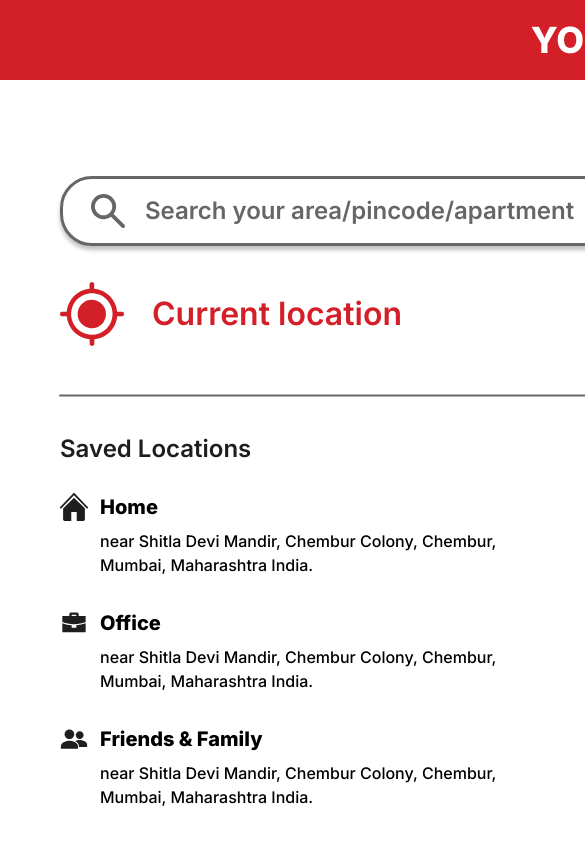
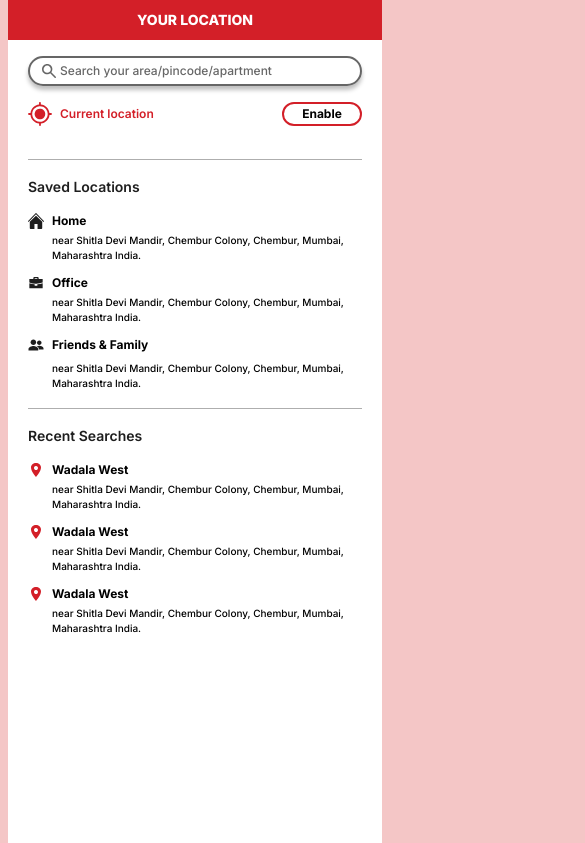
Before and after one commit to Himanshu90k/Online_Groceries_Website, a React (Vite) app: page /location in a window 390 px wide. Shown: the top 843 px of the page, 585 px wide, since content can reach past the window. Built offline with nearby package versions, Linux system fonts and the light colour scheme.

Commit message:
make LocationPage responsive

```diff
--- a/src/pages/home/HomePage.tsx
+++ b/src/pages/home/HomePage.tsx
@@ -2,7 +2,7 @@ import Navbar from "./Navbar";
 import Products from "./Products";
 // import LocationPopup from "./LocationPopup";
 // import AddLocationPopup from "./AddLocationPopup";
-import Footer from "../../components/footer";
+import Footer from "../../components/Footer";
 
 const HomePage = () => {
     return (
--- a/src/pages/home/Products.tsx
+++ b/src/pages/home/Products.tsx
@@ -6,7 +6,7 @@ import '../../index.css';
 
 const Products = () => {
     return (
-        <div className='my-9 w-full flex flex-col items-center gap-4'>
+        <div className='my-9 w-full flex md:mb-40 flex-col items-center gap-4'>
 
             {/* groceries */}
             <div className="bg-customRed w-full h-36 md:h-100 flex items-center gap-4 md:gap-8 overflow-x-scroll px-4">
--- a/src/pages/location/LocationPage.tsx
+++ b/src/pages/location/LocationPage.tsx
@@ -1,16 +1,18 @@
 const LocationPage = () => {
+
     return (
-        <div className="flex flex-col items-center bg-white w-300 mx-auto justify-start h-max">
+        <div className="flex flex-col items-center bg-white min-w-78 max-w-300 h-screen md:h-fit 2xl:h-screen mx-2 md:mx-4 lg:mx-9 xl:mx-auto justify-start">
             {/* heading */}
-            <div className="w-300 h-20 bg-customRed flex items-center justify-center">
-                <h1 className="text-white font-inter text-4xl font-extrabold">YOUR LOCATION</h1>
+            <div className="w-full h-10 lg:h-20 bg-customRed flex items-center justify-center">
+                <h1 className="text-white font-inter text-sm lg:text-4xl font-extrabold">YOUR LOCATION</h1>
             </div>
 
+            <div className="w-full px-5 sm:px-10 md:px-16 h-fit">
                 {/* search bar */}
-            <div className="w-280 h-19 rounded-4-xl border-3 border-solid border-extraLightBlack shadow-searchBoxShadow mb-9 mt-24 flex items-center justify-start">
-                <div className="flex gap-5 items-center m-7">
+                <div className="w-full h-7 lg:h-19 rounded-4-xl border-2 lg:border-3 border-solid border-extraLightBlack shadow-searchBoxShadow my-4 lg:mb-9 lg:mt-24 flex items-center justify-start">
+                    <div className="flex gap-1 lg:gap-5 items-center pl-3 lg:pl-7">
                         <button type="button" title="search">
-                        <svg xmlns="http://www.w3.org/2000/svg" width="34" height="34" viewBox="0 0 34 34" fill="none">
+                            <svg xmlns="http://www.w3.org/2000/svg" className="w-3.5 lg:w-34px h-14px lg:h-34px" viewBox="0 0 34 34" fill="none">
                                 <path
                                     d="M12.5747 25.1494C9.06022 25.1494 6.08615 23.9319 3.65246 21.4969C1.21878 19.0619 0.00129073 16.0879 1.02358e-06 12.5747C-0.00128869 9.06151 1.2162
                                 6.08743 3.65246 3.65246C6.08873 1.21749 9.0628 0 12.5747 0C16.0866 0 19.0613 1.21749 21.4988 3.65246C23.9364 6.08743 25.1532 9.06151 25.1494 12.5747C25.1494 13.9934
@@ -21,14 +23,14 @@ const LocationPage = () => {
                                 />
                             </svg>
                         </button>
-                    <p className="text-extraLightBlack font-inter text-2xl font-semibold">Search your area/pincode/apartment</p>
+                        <p className="text-extraLightBlack font-inter text-xs lg:text-2xl font-medium lg:font-semibold">Search your area/pincode/apartment</p>
                     </div>
                 </div>
 
                 {/* location buttons */}
-            <div className="w-280 h-16 mb-12 flex justify-between items-center">
-                <div className="h-full flex items-center gap-7">
-                    <svg xmlns="http://www.w3.org/2000/svg" width="64" height="64" viewBox="0 0 64 64" fill="none">
+                <div className="w-full h-fit mb-8 lg:mb-12 flex justify-between items-center">
+                    <div className="h-full flex items-center gap-2 lg:gap-7">
+                        <svg xmlns="http://www.w3.org/2000/svg" className="w-6 lg:w-16 h-6 lg:h-16" width="64" height="64" viewBox="0 0 64 64" fill="none">
                             <path
                                 d="M61.5024 29.6585H57.1629C56.5958 23.7567 53.9927 18.2361 49.8003 14.0436C45.6078 9.85119 40.0872 7.24814 34.1854 6.68098V2.34146C34.1854 1.72047
                                 33.9387 1.12491 33.4996 0.685799C33.0605 0.246689 32.4649 0 31.8439 0C31.2229 0 30.6273 0.246689 30.1882 0.685799C29.7491 1.12491 29.5024 1.72047 29.5024 2.34146V6.68098C23.6264
@@ -47,27 +49,27 @@ const LocationPage = () => {
                             31.844 17.8575C33.7038 17.8575 35.5454 18.2243 37.2633 18.937C38.9812 19.6496 40.5416 20.6942 41.8553 22.0107C43.1689 23.3273 44.21 24.89 44.9189 26.6094C45.6278 28.3289 45.9905 30.1713 45.9864 32.0311Z" fill="#D31F28"
                             />
                         </svg>
-                    <h3 className="text-customRed font-inter font-semibold text-3.5xl">Current location</h3>
+                        <h3 className="text-customRed font-inter font-semibold text-xs lg:text-3.5xl">Current location</h3>
                     </div>
 
-                <button type="button" title="enable" className="text-black font-inter text-3.5xl font-bold w-56 h-16 rounded-4-xl border-4 border-solid border-customRed">
+                    <button type="button" title="enable" className="text-black font-inter text-xs lg:text-3.5xl font-bold w-20 lg:w-56 h-6 lg:h-16 rounded-4-xl border-2 lg:border-4 border-solid border-customRed">
                         Enable
                     </button>
                 </div>
 
                 {/* break */}
-            <svg xmlns="http://www.w3.org/2000/svg" width="1242" height="3" viewBox="0 0 1242 3" fill="none">
-                <path d="M1 1.5L1241 1.50011" stroke="black" strokeOpacity="0.6" strokeWidth="2" strokeLinecap="round" />
+                <svg xmlns="http://www.w3.org/2000/svg" className="w-full stroke-2" height="3" viewBox="0 0 1242 3" fill="none">
+                    <path d="M1 1.5L1241 1.50011" stroke="black" strokeOpacity="0.6" strokeLinecap="round" />
                 </svg>
 
                 {/* saved locations */}
-            <div className="w-280 h-auto flex flex-col items-start my-9">
-                <h2 className="text-customBlack font-inter text-2xl font-semibold mb-7">Saved Locations</h2>
+                <div className="w-full h-auto flex flex-col items-start my-4 lg:my-9">
+                    <h2 className="text-customBlack font-inter text-sm lg:text-2xl font-semibold mb-4 lg:mb-7">Saved Locations</h2>
 
                     {/* home location */}
-                <div className="flex flex-col items-start gap-2 mb-8">
-                    <div className="flex items-center gap-3">
-                        <svg xmlns="http://www.w3.org/2000/svg" width="28" height="28" viewBox="0 0 28 28" fill="none">
+                    <div className="flex flex-col items-start gap-1 lg:gap-2 mb-3 lg:mb-8">
+                        <div className="flex items-center gap-2 lg:gap-3">
+                            <svg xmlns="http://www.w3.org/2000/svg" className="w-4 lg:w-7 h-4 lg:h-28px" viewBox="0 0 28 28" fill="none">
                                 <path
                                     d="M27.1269 15.5555C27.0115 15.5562 26.8971 15.5331 26.7903 15.4876C26.6835 15.442 26.5863 15.3749 26.5044 15.29L13.9757
                                 2.19799L1.44703 15.29C1.27931 15.44 1.06356 15.5184 0.842906 15.5095C0.62225 15.5006 0.412937 15.4051 0.256793 15.242C0.10065 15.079 0.00917683 14.8604
@@ -79,53 +81,53 @@ const LocationPage = () => {
                                 28 24.017 27.8124 24.3573 27.4785C24.6977 27.1446 24.8889 26.6917 24.8889 26.2195V15.3229L14 4.66663Z" fill="#1E1E1E"
                                 />
                             </svg>
-                        <p className="text-black font-inter text-xl font-extrabold">Home</p>
+                            <p className="text-black font-inter text-xs lg:text-xl font-bold lg:font-extrabold">Home</p>
                         </div>
 
-                    <p className="pl-10 text-black font-inter text-base font-medium">near Shitla Devi Mandir, Chembur Colony, Chembur,<br />Mumbai, Maharashtra India.</p>
+                        <p className="pl-6 lg:pl-10 text-black font-inter text-xxs lg:text-base font-medium">near Shitla Devi Mandir, Chembur Colony, Chembur,<br className="md:block hidden" /> Mumbai, Maharashtra India.</p>
                     </div>
 
                     {/* office location */}
-                <div className="flex flex-col items-start gap-2 mb-8">
-                    <div className="flex items-center gap-3">
-                        <svg xmlns="http://www.w3.org/2000/svg" width="28" height="28" viewBox="0 0 28 28" fill="none">
+                    <div className="flex flex-col items-start gap-1 lg:gap-2 mb-3 lg:mb-8">
+                        <div className="flex items-center gap-2 lg:gap-3">
+                            <svg xmlns="http://www.w3.org/2000/svg" className="w-4 lg:w-7 h-4 lg:h-28px" viewBox="0 0 28 28" fill="none">
                                 <path fillRule="evenodd" clipRule="evenodd" d="M2.33337 14.315C5.31843 15.4763 8.46856 16.1575 11.6667 16.3334V18.6666H16.3334V16.3334C19.5238 16.1335 22.668 15.4693 25.6667 14.3616V23.3334H2.33337V14.315ZM17.5 3.5L18.6667 4.66665V7H25.6667V13.0784C22.0895 14.414 18.3082 15.1205 14.49 15.1666H13.65C9.78066 15.1248 5.94929 14.398 2.33337 13.02V7H9.33337V4.66665L10.5 3.5H17.5ZM16.3334 5.83335H11.6667V7H16.3334V5.83335Z" fill="#1E1E1E" />
                             </svg>
-                        <p className="text-black font-inter text-xl font-extrabold">Office</p>
+                            <p className="text-black font-inter text-xs lg:text-xl font-bold lg:font-extrabold">Office</p>
                         </div>
 
-                    <p className="pl-10 text-black font-inter text-base font-medium">near Shitla Devi Mandir, Chembur Colony, Chembur,<br />Mumbai, Maharashtra India.</p>
+                        <p className="pl-6 lg:pl-10 text-black font-inter text-xxs lg:text-base font-medium">near Shitla Devi Mandir, Chembur Colony, Chembur,<br className="md:block hidden" /> Mumbai, Maharashtra India.</p>
                     </div>
 
                     {/* Friends & Family location */}
                     <div className="flex flex-col items-start gap-2">
-                    <div className="flex items-center gap-3">
-                        <svg xmlns="http://www.w3.org/2000/svg" width="28" height="28" viewBox="0 0 28 28" fill="none">
+                        <div className="flex items-center gap-2 lg:gap-3">
+                            <svg xmlns="http://www.w3.org/2000/svg" className="w-4 lg:w-7 h-4 lg:h-28px" viewBox="0 0 28 28" fill="none">
                                 <path d="M19.6875 14C17.5129 14 15.75 12.2371 15.75 10.0625C15.75 7.88788 17.5129 6.125 19.6875 6.125C21.8621 6.125 23.625 7.88788 23.625 10.0625C23.625 12.2371 21.8621 14 19.6875 14Z" fill="#1E1E1E" />
                                 <path d="M15.2031 16.1875C16.7431 15.4055 18.4428 15.0938 19.6875 15.0938C22.1255 15.0938 27.125 16.5889 27.125 19.5781V21.875H18.9219V20.9962C18.9219 19.9571 18.4844 18.9153 17.7188 18.0469C17.1079 17.3534 16.2526 16.7098 15.2031 16.1875Z" fill="#1E1E1E" />
                                 <path d="M9.40625 15.75C12.2538 15.75 17.9375 17.5087 17.9375 21V23.625H0.875V21C0.875 17.5087 6.55867 15.75 9.40625 15.75Z" fill="#1E1E1E" />
                                 <path d="M9.40625 14C6.74838 14 4.59375 11.8454 4.59375 9.1875C4.59375 6.52963 6.74838 4.375 9.40625 4.375C12.0641 4.375 14.2188 6.52963 14.2188 9.1875C14.2188 11.8454 12.0641 14 9.40625 14Z" fill="#1E1E1E" />
                             </svg>
-                        <p className="text-black font-inter text-xl font-extrabold">Friends & Family</p>
+                            <p className="text-black font-inter text-xs lg:text-xl font-bold lg:font-extrabold">Friends & Family</p>
                         </div>
 
-                    <p className="pl-10 text-black font-inter text-base font-medium">near Shitla Devi Mandir, Chembur Colony, Chembur,<br />Mumbai, Maharashtra India.</p>
+                        <p className="pl-6 lg:pl-10 text-black font-inter text-xxs lg:text-base font-medium">near Shitla Devi Mandir, Chembur Colony, Chembur,<br className="md:block hidden" /> Mumbai, Maharashtra India.</p>
                     </div>
                 </div>
 
                 {/* break */}
-            <svg xmlns="http://www.w3.org/2000/svg" width="1242" height="3" viewBox="0 0 1242 3" fill="none">
-                <path d="M1 1.5L1241 1.50011" stroke="black" strokeOpacity="0.6" strokeWidth="2" strokeLinecap="round" />
+                <svg xmlns="http://www.w3.org/2000/svg" className="w-full stroke-2" height="3" viewBox="0 0 1242 3" fill="none">
+                    <path d="M1 1.5L1241 1.50011" stroke="black" strokeOpacity="0.6" strokeLinecap="round" />
                 </svg>
 
                 {/* recent searches */}
-            <div className="w-280 h-auto flex flex-col items-start my-9">
-                <h2 className="text-customBlack font-inter text-2xl font-semibold mb-7">Recent Searches</h2>
+                <div className="w-full h-auto flex flex-col items-start my-4 lg:my-9">
+                    <h2 className="text-customBlack font-inter text-sm lg:text-2xl font-semibold mb-4 lg:mb-7">Recent Searches</h2>
 
                     {/* recent location */}
-                <div className="flex flex-col items-start gap-2 mb-8">
-                    <div className="flex items-center gap-3">
-                        <svg xmlns="http://www.w3.org/2000/svg" width="28" height="28" viewBox="0 0 28 28" fill="none">
+                    <div className="flex flex-col items-start gap-1 lg:gap-2 mb-3 lg:mb-8">
+                        <div className="flex items-center gap-2 lg:gap-3">
+                            <svg xmlns="http://www.w3.org/2000/svg" className="w-4 lg:w-7 h-4 lg:h-28px" viewBox="0 0 28 28" fill="none">
                                 <path
                                     d="M14 1.75C9.16945 1.75 5.25 5.27789 5.25 9.625C5.25 16.625 14 26.25 14 26.25C14 26.25 22.75 16.625 22.75 9.625C22.75 5.27789 18.8305 1.75 14
                                 1.75ZM14 14C13.3078 14 12.6311 13.7947 12.0555 13.4101C11.4799 13.0256 11.0313 12.4789 10.7664 11.8394C10.5015 11.1999 10.4322 10.4961 10.5673 9.81718C10.7023 9.13825 11.0356 8.51461 11.5251 8.02513C12.0146
@@ -133,16 +135,16 @@ const LocationPage = () => {
                                 12.9738C15.8176 13.6299 14.9279 13.999 14 14Z" fill="#D31F28"
                                 />
                             </svg>
-                        <p className="text-black font-inter text-xl font-extrabold">Wadala West</p>
+                            <p className="text-black font-inter text-xs lg:text-xl font-bold lg:font-extrabold">Wadala West</p>
                         </div>
 
-                    <p className="pl-10 text-black font-inter text-base font-medium">near Shitla Devi Mandir, Chembur Colony, Chembur,<br />Mumbai, Maharashtra India.</p>
+                        <p className="pl-6 lg:pl-10 text-black font-inter text-xxs lg:text-base font-medium">near Shitla Devi Mandir, Chembur Colony, Chembur,<br className="md:block hidden" /> Mumbai, Maharashtra India.</p>
                     </div>
 
                     {/* recent location */}
-                <div className="flex flex-col items-start gap-2 mb-8">
-                    <div className="flex items-center gap-3">
-                        <svg xmlns="http://www.w3.org/2000/svg" width="28" height="28" viewBox="0 0 28 28" fill="none">
+                    <div className="flex flex-col items-start gap-1 lg:gap-2 mb-3 lg:mb-8">
+                        <div className="flex items-center gap-2 lg:gap-3">
+                            <svg xmlns="http://www.w3.org/2000/svg" className="w-4 lg:w-7 h-4 lg:h-28px" viewBox="0 0 28 28" fill="none">
                                 <path
                                     d="M14 1.75C9.16945 1.75 5.25 5.27789 5.25 9.625C5.25 16.625 14 26.25 14 26.25C14 26.25 22.75 16.625 22.75 9.625C22.75 5.27789 18.8305 1.75 14
                                 1.75ZM14 14C13.3078 14 12.6311 13.7947 12.0555 13.4101C11.4799 13.0256 11.0313 12.4789 10.7664 11.8394C10.5015 11.1999 10.4322 10.4961 10.5673 9.81718C10.7023 9.13825 11.0356 8.51461 11.5251 8.02513C12.0146
@@ -150,16 +152,16 @@ const LocationPage = () => {
                                 12.9738C15.8176 13.6299 14.9279 13.999 14 14Z" fill="#D31F28"
                                 />
                             </svg>
-                        <p className="text-black font-inter text-xl font-extrabold">Wadala West</p>
+                            <p className="text-black font-inter text-xs lg:text-xl font-bold lg:font-extrabold">Wadala West</p>
                         </div>
 
-                    <p className="pl-10 text-black font-inter text-base font-medium">near Shitla Devi Mandir, Chembur Colony, Chembur,<br />Mumbai, Maharashtra India.</p>
+                        <p className="pl-6 lg:pl-10 text-black font-inter text-xxs lg:text-base font-medium">near Shitla Devi Mandir, Chembur Colony, Chembur,<br className="md:block hidden" /> Mumbai, Maharashtra India.</p>
                     </div>
 
                     {/* recent location */}
-                <div className="flex flex-col items-start gap-2">
-                    <div className="flex items-center gap-3">
-                        <svg xmlns="http://www.w3.org/2000/svg" width="28" height="28" viewBox="0 0 28 28" fill="none">
+                    <div className="flex flex-col items-start gap-1 lg:gap-2">
+                        <div className="flex items-center gap-2 lg:gap-3">
+                            <svg xmlns="http://www.w3.org/2000/svg" className="w-4 lg:w-7 h-4 lg:h-28px" viewBox="0 0 28 28" fill="none">
                                 <path
                                     d="M14 1.75C9.16945 1.75 5.25 5.27789 5.25 9.625C5.25 16.625 14 26.25 14 26.25C14 26.25 22.75 16.625 22.75 9.625C22.75 5.27789 18.8305 1.75 14
                                 1.75ZM14 14C13.3078 14 12.6311 13.7947 12.0555 13.4101C11.4799 13.0256 11.0313 12.4789 10.7664 11.8394C10.5015 11.1999 10.4322 10.4961 10.5673 9.81718C10.7023 9.13825 11.0356 8.51461 11.5251 8.02513C12.0146
@@ -167,10 +169,11 @@ const LocationPage = () => {
                                 12.9738C15.8176 13.6299 14.9279 13.999 14 14Z" fill="#D31F28"
                                 />
                             </svg>
-                        <p className="text-black font-inter text-xl font-extrabold">Wadala West</p>
+                            <p className="text-black font-inter text-xs lg:text-xl font-bold lg:font-extrabold">Wadala West</p>
                         </div>
 
-                    <p className="pl-10 text-black font-inter text-base font-medium">near Shitla Devi Mandir, Chembur Colony, Chembur,<br />Mumbai, Maharashtra India.</p>
+                        <p className="pl-6 lg:pl-10 text-black font-inter text-xxs lg:text-base font-medium">near Shitla Devi Mandir, Chembur Colony, Chembur,<br className="md:block hidden" /> Mumbai, Maharashtra India.</p>
+                    </div>
                 </div>
             </div>
         </div>
--- a/tailwind.config.js
+++ b/tailwind.config.js
@@ -34,6 +34,7 @@ export default {
         6.5: '26px',
         '27px': '27px',
         '29px': '29px',
+        '34px': '34px',
         '47px': '47px',
         15: '3.75rem',
         29: '7.5rem',
@@ -62,9 +63,10 @@ export default {
         '5px': '5px',
         '6px': '6px',
         '14px': '14px',
+        6.5: '26px',
         '31px': '31px',
-        6.5: '26px',
         '28px': '28px',
+        '34px': '34px',
         '41px': '41px',
         '67px': '67px',
         7: '1.875rem',
```
Lines whose indentation alone changed are shown as unchanged.
